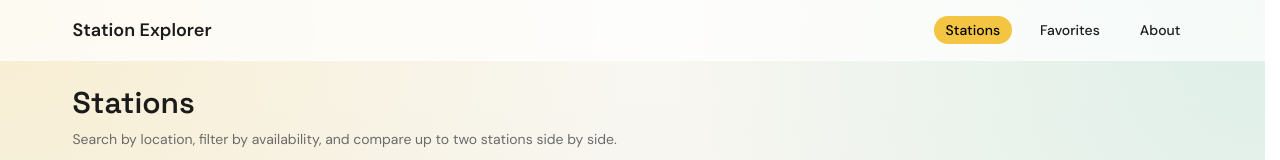
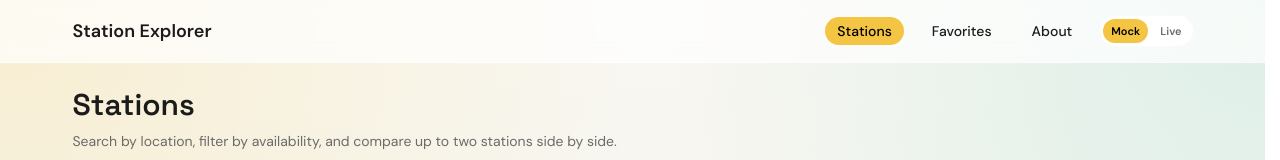
Before and after one commit to banzayche/uk-ev-station-viewer, a Next.js app in the folder fastned-next-poc/: page /stations in a window 1280 px wide. Shown: the top 160 px of the page. Built offline with nearby package versions, Linux system fonts and the light colour scheme; no server answers.

Commit message:
adding error tost

```diff
--- a/fastned-next-poc/app/providers.tsx
+++ b/fastned-next-poc/app/providers.tsx
@@ -2,6 +2,7 @@
 
 import { QueryClient, QueryClientProvider } from '@tanstack/react-query';
 import { useState } from 'react';
+import { Toaster } from 'sonner';
 
 export function AppProviders({ children }: { children: React.ReactNode }) {
   const [client] = useState(
@@ -16,5 +17,10 @@ export function AppProviders({ children }: { children: React.ReactNode }) {
       })
   );
 
-  return <QueryClientProvider client={client}>{children}</QueryClientProvider>;
+  return (
+    <QueryClientProvider client={client}>
+      {children}
+      <Toaster position="top-right" richColors />
+    </QueryClientProvider>
+  );
 }
--- a/fastned-next-poc/package.json
+++ b/fastned-next-poc/package.json
@@ -24,6 +24,7 @@
     "react": "^18.3.1",
     "react-dom": "^18.3.1",
     "react-leaflet": "^4.2.1",
+    "sonner": "^1.7.4",
     "tailwind-merge": "^2.5.2"
   },
   "devDependencies": {
--- a/fastned-next-poc/src/components/layout/NavBar.tsx
+++ b/fastned-next-poc/src/components/layout/NavBar.tsx
@@ -1,5 +1,6 @@
 import Link from 'next/link';
 import { NavLink } from '@/components/ui/NavLink';
+import { ModeBadge } from '@/components/ui/ModeBadge';
 
 export function NavBar() {
   return (
@@ -12,11 +13,14 @@ export function NavBar() {
         >
           Station Explorer
         </Link>
-        <nav className="flex items-center gap-4 text-sm" aria-label="Main navigation">
-          <NavLink href="/stations">Stations</NavLink>
-          <NavLink href="/favorites">Favorites</NavLink>
-          <NavLink href="/about">About</NavLink>
-        </nav>
+        <div className="flex items-center gap-4 text-sm">
+          <nav className="flex items-center gap-4" aria-label="Main navigation">
+            <NavLink href="/stations">Stations</NavLink>
+            <NavLink href="/favorites">Favorites</NavLink>
+            <NavLink href="/about">About</NavLink>
+          </nav>
+          <ModeBadge />
+        </div>
       </div>
     </header>
   );
--- a/fastned-next-poc/src/components/stations/StationsPageClient.tsx
+++ b/fastned-next-poc/src/components/stations/StationsPageClient.tsx
@@ -1,10 +1,11 @@
 'use client';
 
-import { useMemo } from 'react';
+import { useEffect, useMemo, useRef } from 'react';
 import { useQuery } from '@tanstack/react-query';
 import { MapShell } from '@/components/map/MapShell';
 import { Skeleton } from '@/components/ui/Skeleton';
 import { SegmentedControl } from '@/components/ui/SegmentedControl';
+import { toast } from 'sonner';
 import { StationFilters } from '@/components/stations/StationFilters';
 import { StationList } from '@/components/stations/StationList';
 import { StationCompareBar } from '@/components/stations/StationCompareBar';
@@ -19,8 +20,9 @@ export function StationsPageClient({ defaultView }: { defaultView: 'map' | 'list
   const { filters, setFilters } = useFilterParams(defaultView);
   const debouncedQuery = useDebouncedValue(filters.q, 500);
   const queryFilters = { ...filters, q: debouncedQuery };
+  const lastErrorRef = useRef<string | null>(null);
 
-  const { data, isLoading, isError, isFetching } = useQuery({
+  const { data, isLoading, isError, isFetching, error } = useQuery({
     queryKey: ['stations', queryFilters],
     queryFn: () => fetchStations(queryFilters),
     placeholderData: (previous) => previous
@@ -37,6 +39,18 @@ export function StationsPageClient({ defaultView }: { defaultView: 'map' | 'list
     }
     return list;
   }, [data?.data, favorites, filters.favoritesOnly]);
+
+  useEffect(() => {
+    if (!isError) {
+      lastErrorRef.current = null;
+      return;
+    }
+    const message = 'We were unable to load stations right now.';
+    if (lastErrorRef.current !== message) {
+      toast.error(message);
+      lastErrorRef.current = message;
+    }
+  }, [error, isError]);
 
   return (
     <div className="space-y-5 lg:grid lg:h-full lg:min-h-0 lg:grid-rows-[auto_minmax(0,1fr)_auto] lg:gap-4 lg:space-y-0">
@@ -56,12 +70,6 @@ export function StationsPageClient({ defaultView }: { defaultView: 'map' | 'list
           </div>
         </div>
       </div>
-
-      {isError ? (
-        <div className="rounded-2xl border border-white/50 bg-white/70 p-6 text-sm text-muted lg:shrink-0">
-          We were unable to load stations right now. Please try again in a moment.
-        </div>
-      ) : null}
 
       <div className="grid items-stretch gap-4 lg:h-full lg:min-h-0 lg:grid-cols-[1.3fr_0.7fr]">
         <div
--- /dev/null
+++ b/fastned-next-poc/src/components/ui/ModeBadge.tsx
@@ -0,0 +1,32 @@
+import { publicEnv } from '@/lib/publicEnv';
+import { cn } from '@/lib/utils';
+
+const MODE_LABELS = {
+  mock: 'Mock',
+  live: 'Live'
+} as const;
+
+export function ModeBadge() {
+  const mode = publicEnv.appMode;
+
+  return (
+    <div
+      role="status"
+      aria-label={`Data mode: ${MODE_LABELS[mode]}`}
+      title="Data mode is configured via NEXT_PUBLIC_APP_MODE."
+      className="flex items-center gap-1 rounded-full border border-white/60 bg-white/80 p-0.5 text-[11px] font-semibold"
+    >
+      {(Object.keys(MODE_LABELS) as Array<keyof typeof MODE_LABELS>).map((key) => (
+        <span
+          key={key}
+          className={cn(
+            'rounded-full px-2 py-0.5',
+            mode === key ? 'bg-accent text-black' : 'text-muted'
+          )}
+        >
+          {MODE_LABELS[key]}
+        </span>
+      ))}
+    </div>
+  );
+}
```
Also changed, not shown: 1 other file (tests, documents, lock files or other folders).
